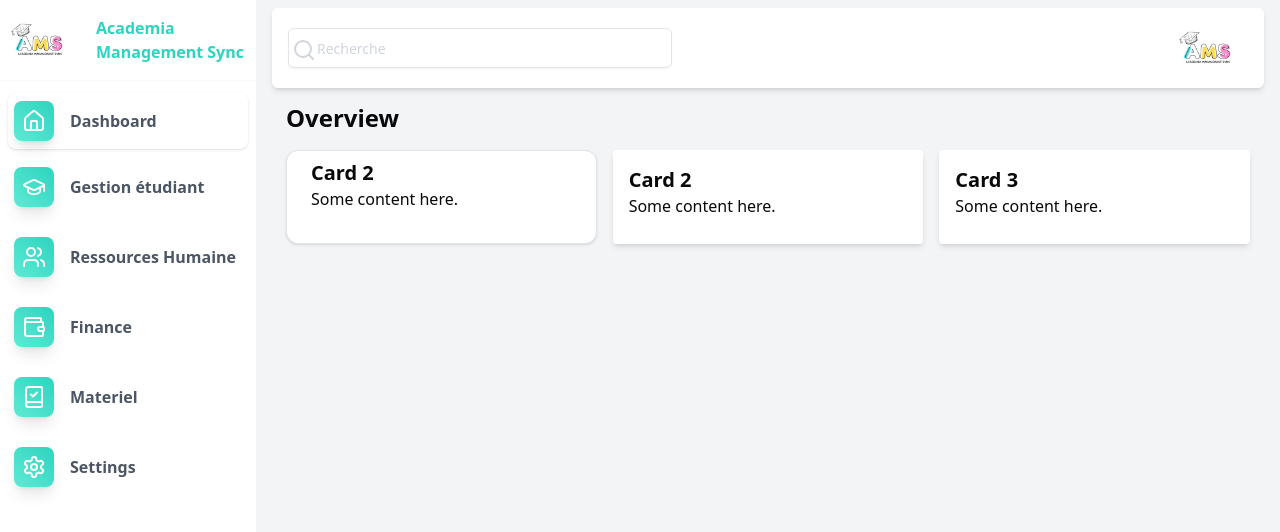
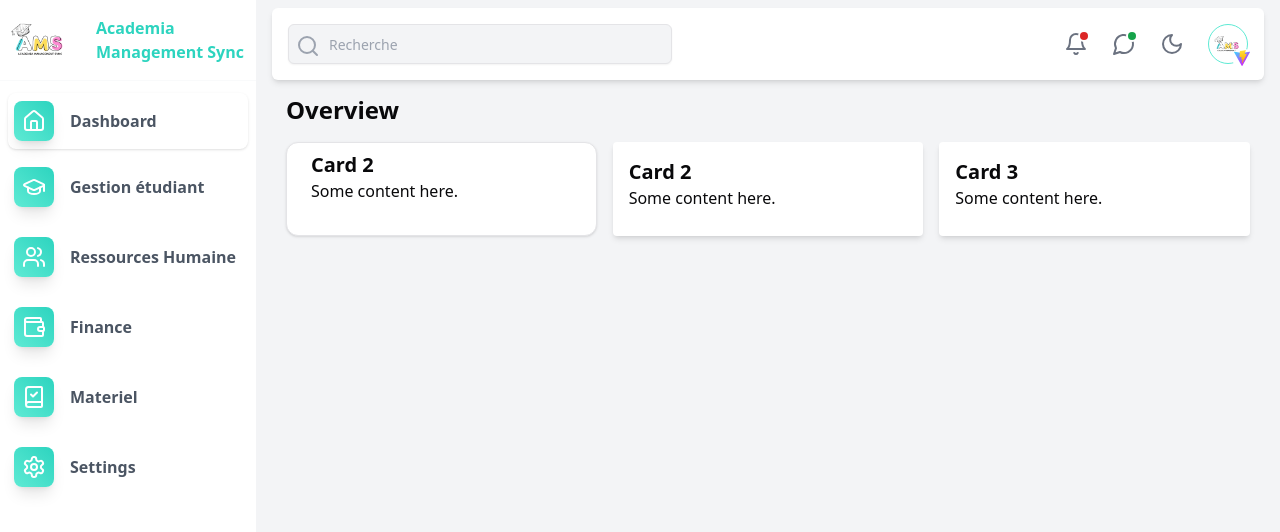
Before and after one commit to AureDulvresse/app.ams.io, a React (Vite) app: page / in a window 1280 px wide. Shown: the top 532 px of the page. Built offline with nearby package versions, Linux system fonts and the light colour scheme.

Commit message:
Navbar updated

```diff
--- a/index.html
+++ b/index.html
@@ -1,10 +1,16 @@
-<!doctype html>
+<!DOCTYPE html>
 <html lang="fr">
   <head>
     <meta charset="UTF-8" />
     <link rel="icon" type="image/svg+xml" href="/logo.png" />
     <meta name="viewport" content="width=device-width, initial-scale=1.0" />
     <title>Academia Management Sync</title>
+    <link rel="preconnect" href="https://fonts.googleapis.com" />
+    <link rel="preconnect" href="https://fonts.gstatic.com" crossorigin />
+    <link
+      href="https://fonts.googleapis.com/css2?family=Fredoka:wght@300..700&family=Inter:wght@100..900&display=swap"
+      rel="stylesheet"
+    />
   </head>
   <body>
     <div id="root"></div>
--- a/src/components/partials/Navbar.tsx
+++ b/src/components/partials/Navbar.tsx
@@ -1,24 +1,145 @@
-import React from "react";
+import React, { useState } from "react";
 import { Input } from "../ui/input";
 import { Avatar } from "@radix-ui/react-avatar";
 import { AvatarFallback, AvatarImage } from "../ui/avatar";
-import logo from '/logo.png';
-import { Search } from "lucide-react";
+import { Search, Bell, MessageCircle, Moon, Sun } from "lucide-react";
+import logo from "/logo.png"; // Logo de l'utilisateur
+import schoolLogo from "/vite.svg"; // Logo de l'école
 
-const Navbar : React.FC = () => {
+const Navbar: React.FC = () => {
+  const [isDarkMode, setIsDarkMode] = useState(false);
+  const [isNotificationsOpen, setIsNotificationsOpen] = useState(false);
+  const [isMessagesOpen, setIsMessagesOpen] = useState(false);
+
+  const toggleTheme = () => {
+    setIsDarkMode(!isDarkMode);
+    document.body.classList.toggle("dark-mode", !isDarkMode);
+  };
+
+  const toggleNotifications = () => {
+    setIsNotificationsOpen(!isNotificationsOpen);
+    setIsMessagesOpen(false); // Ferme les messages si ouverts
+  };
+
+  const toggleMessages = () => {
+    setIsMessagesOpen(!isMessagesOpen);
+    setIsNotificationsOpen(false); // Ferme les notifications si ouvertes
+  };
+
   return (
-    <div className="bg-white px-4 rounded-md shadow-md flex items-center justify-between">
-      <div className="w-96 h-10 relative">
-        <Search className="absolute top-2.5 left-1 text-gray-300 text-[20px]" fontSize={8}></Search>
-        <Input className="h-full w-full px-7 placeholder:text-gray-300" placeholder="Recherche"></Input>
+    <div>
+      {/* Navbar */}
+      <div
+        className={`bg-white dark:bg-gray-800 px-4 py-4 rounded-md shadow-md flex items-center justify-between transition-all`}
+      >
+        {/* Recherche */}
+        <div className="w-96 h-10 relative">
+          <Search
+            className="absolute top-2.5 left-2 text-gray-400 dark:text-gray-500"
+            fontSize={8}
+          />
+          <Input
+            className="h-full w-full pl-10 pr-3 placeholder:text-gray-400 dark:placeholder:text-gray-500 bg-gray-100 dark:bg-gray-700"
+            placeholder="Recherche"
+          />
+        </div>
+
+        {/* Icônes de notifications et messagerie */}
+        <div className="flex items-center space-x-6">
+          {/* Icône Notifications */}
+          <div
+            className="relative cursor-pointer"
+            onClick={toggleNotifications}
+          >
+            <Bell className="text-gray-500 dark:text-gray-300" size={24} />
+            <span className="absolute top-0 right-0 block h-2 w-2 rounded-full bg-red-600 ring-2 ring-white dark:ring-gray-800"></span>
+          </div>
+
+          {/* Icône Messagerie */}
+          <div className="relative cursor-pointer" onClick={toggleMessages}>
+            <MessageCircle
+              className="text-gray-500 dark:text-gray-300"
+              size={24}
+            />
+            <span className="absolute top-0 right-0 block h-2 w-2 rounded-full bg-green-600 ring-2 ring-white dark:ring-gray-800"></span>
+          </div>
+
+          {/* Toggle du thème sombre */}
+          <div className="cursor-pointer" onClick={toggleTheme}>
+            {isDarkMode ? (
+              <Sun className="text-yellow-300" size={24} />
+            ) : (
+              <Moon className="text-gray-500 dark:text-gray-300" size={24} />
+            )}
+          </div>
+
+          {/* Avatar Utilisateur avec logo de l'école derrière */}
+          <div className="relative">
+            {/* Avatar de l'école */}
+            <div className="absolute -bottom-1 -right-1 w-5 h-5 rounded-full border-2 border-white dark:border-gray-800 bg-white dark:bg-gray-800">
+              <Avatar>
+                <AvatarImage src={schoolLogo} alt="school-logo" />
+                <AvatarFallback>SL</AvatarFallback>
+              </Avatar>
+            </div>
+
+            {/* Avatar de l'utilisateur */}
+            <div className="w-10 h-10 rounded-full border border-teal-300 dark:border-teal-500">
+              <Avatar>
+                <AvatarImage src={logo} alt="profile" />
+                <AvatarFallback>U</AvatarFallback>
+              </Avatar>
+            </div>
+          </div>
+        </div>
       </div>
 
-      <div>
-        <Avatar className="rounded-full">
-          <AvatarFallback></AvatarFallback>
-          <AvatarImage src={logo} className="w-20 h-auto"></AvatarImage>
-        </Avatar>
-      </div>
+      {/* Boîte de notifications */}
+      {isNotificationsOpen && (
+        <aside className="fixed right-0 top-0 h-full w-64 bg-white dark:bg-gray-800 shadow-2xl p-6 rounded-l-lg transition-transform transform translate-x-0 border-l-4 border-teal-500 dark:border-teal-400">
+          <h2 className="text-lg font-semibold mb-4 text-gray-800 dark:text-gray-100">
+            Notifications
+          </h2>
+          <ul className="space-y-4">
+            <li className="flex items-center justify-between bg-gray-100 dark:bg-gray-700 px-4 py-2 rounded-lg shadow-sm hover:bg-teal-50 dark:hover:bg-teal-900 transition-all">
+              <span className="text-gray-600 dark:text-gray-300">
+                Notification 1
+              </span>
+              <span className="bg-teal-500 text-white text-xs px-2 py-1 rounded-full">
+                Nouveau
+              </span>
+            </li>
+            <li className="flex items-center justify-between bg-gray-100 dark:bg-gray-700 px-4 py-2 rounded-lg shadow-sm hover:bg-teal-50 dark:hover:bg-teal-900 transition-all">
+              <span className="text-gray-600 dark:text-gray-300">
+                Notification 2
+              </span>
+              <span className="bg-teal-500 text-white text-xs px-2 py-1 rounded-full">
+                Nouveau
+              </span>
+            </li>
+            <li className="flex items-center justify-between bg-gray-100 dark:bg-gray-700 px-4 py-2 rounded-lg shadow-sm hover:bg-teal-50 dark:hover:bg-teal-900 transition-all">
+              <span className="text-gray-600 dark:text-gray-300">
+                Notification 3
+              </span>
+              <span className="bg-teal-500 text-white text-xs px-2 py-1 rounded-full">
+                Nouveau
+              </span>
+            </li>
+          </ul>
+        </aside>
+      )}
+
+      {/* Boîte de messagerie */}
+      {isMessagesOpen && (
+        <aside className="fixed right-0 top-0 h-full w-64 bg-white dark:bg-gray-800 shadow-lg p-4 transition-transform transform translate-x-0">
+          <h2 className="text-lg font-semibold mb-4">Messages</h2>
+          <ul className="space-y-4">
+            <li className="text-gray-600 dark:text-gray-300">Message 1</li>
+            <li className="text-gray-600 dark:text-gray-300">Message 2</li>
+            <li className="text-gray-600 dark:text-gray-300">Message 3</li>
+          </ul>
+        </aside>
+      )}
     </div>
   );
 };
```
